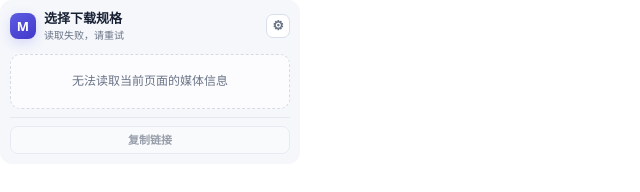
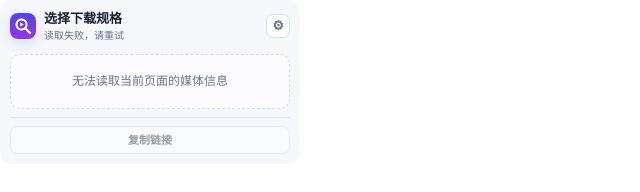
Before and after one commit to elementlo/Mediary-Chrome-extension, a website with bundled scripts: page extension/popup.html in a window 1280 px wide. Shown: the full height of the page, 0-640 px from the left. Built offline with nearby package versions, Linux system fonts and the light colour scheme.

Commit message:
feat: brand icons matching the Mediary app visual language
- add icons/ (16/32/48/128): same indigo->purple gradient rounded square as
  the app icon, with a white magnifier + play-triangle glyph (video sniffing)
- register icons in manifest.json (toolbar, management page, install prompt)
- popup header swaps the text 'M' mark for the icon image so the popup,
  toolbar and app share one visual identity

```diff
--- a/extension/popup.css
+++ b/extension/popup.css
@@ -34,16 +34,10 @@ main { padding: 10px; }
 }
 .icon-button:hover { background: #f9fafc; color: #344054; }
 .mark {
-  display: grid;
-  place-items: center;
   width: 26px;
   height: 26px;
   flex: none;
   border-radius: 8px;
-  background: linear-gradient(145deg, #5b5ce2, #4338ca);
-  color: white;
-  font-size: 13px;
-  font-weight: 800;
   box-shadow: 0 4px 12px #4f46e52b;
 }
 h1 { margin: 0; font-size: 13px; line-height: 1.3; }
--- a/extension/popup.html
+++ b/extension/popup.html
@@ -9,7 +9,7 @@
 <body>
   <main id="view-main">
     <header class="header">
-      <span class="mark" aria-hidden="true">M</span>
+      <img class="mark" src="icons/icon48.png" alt="" aria-hidden="true">
       <div>
         <h1>选择下载规格</h1>
         <p id="status" role="status">正在读取媒体信息…</p>
```
Also changed, not shown: extension/icons/icon128.png (added), extension/icons/icon16.png (added), extension/icons/icon32.png (added), extension/icons/icon48.png (added), extension/manifest.json.
